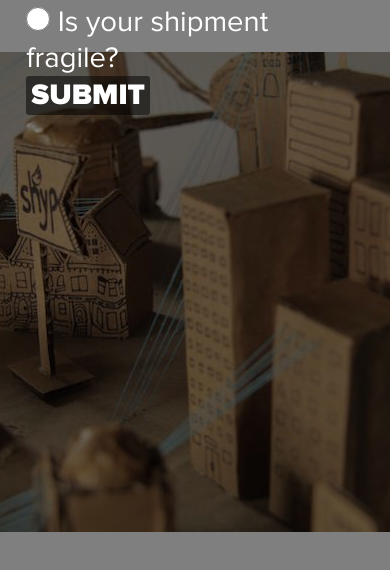
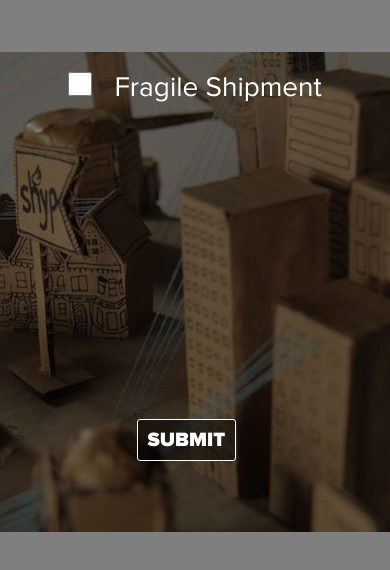
Before and after one commit to stuartvc/Bullshyp-PresentationApp, a plain HTML site: page index.html in a window 390 px wide. Both pictures are taken after a click on the button "RECEIVE SHIPMENT". Shown: the part 130-700 px from the top of the page. Drawn offline with Linux system fonts and the light colour scheme; some packages are replaced by stand-ins of ours.

Commit message:
updated css

```diff
--- a/index.html
+++ b/index.html
@@ -9,10 +9,8 @@
 
 	<title>No Bullshyp</title>
 
-	<style>
-		@import 'ui/css/evothings-app.css';
-		@import 'ui/css/bullshyp.css';
-	</style>
+	<link rel='stylesheet' type='text/css' href='ui/css/evothings-app.css'>
+	<link rel='stylesheet' type='text/css' href='ui/css/Bullshyp.css'>
 
 	<script>
 	// Redirect console.log to Evothings Workbench.
@@ -39,16 +37,17 @@
 	<div class='wrapper'>
 		<h1 class='nobs'>No BullShyp</h1>
 		<div class="page1">
-			<p style="font-size:1100%px">Your shipment is currently being tracked. Press the button below once you have received your shipment.</p>
+			<p style="font-size:85%;text-align:center;">Your shipment is currently being tracked. Press the button below once you have received your shipment.</p>
 
 				<button class='submit_button' onClick='receiveShipment();'>Receive Shipment</button>
 
 		</div>
 		<div class="page2" style="display:none;">
-				<input type='radio' id='fragile'> Is your shipment fragile?</input>
-				<br>
-				<button class='submit_button' onClick='submitParameters();'>Submit</input>
+			<div class='details-form'>
+				<input type='checkbox' id='fragile'> Fragile Shipment</input>
 
+				<button class='submit_button2' onClick='submitParameters();'>Submit</input>
+			</div>
 		</div>
 		<div class="page3" style="display:none;">
 			<h2 class='shiphand'>Your shipment was handled:</h2>
--- a/ui/css/Bullshyp.css
+++ b/ui/css/Bullshyp.css
@@ -7,6 +7,7 @@
 	font-size:125% !important;
 	text-align:center !important;
 	font-color:white !important;
+
 }
 
 .wrapper {
@@ -17,11 +18,33 @@
 	/*background-color: #0D47A1 !important;*/
 	background:linear-gradient( rgba(0, 0, 0, 0.5), rgba(0, 0, 0, 0.5) );
 	color:white;
-	padding:5px;
+	padding:10px !important;
 	border-radius:3px;
-	border-color:white !important;
+	border:1px solid #fff !important;
 	margin:auto;
+	font-size:20px;
+	text-align:center;
+	position:absolute;
+	top:65%;
+	left:20%;
+
 }
+.submit_button2 {
+	/*background-color: #0D47A1 !important;*/
+	background:linear-gradient( rgba(0, 0, 0, 0.5), rgba(0, 0, 0, 0.5) );
+	color:white;
+	padding:10px !important;
+	border-radius:3px;
+	border:1px solid #fff !important;
+	margin:auto;
+	font-size:20px;
+	text-align:center;
+	position:absolute;
+	top:65%;
+	left:35%;
+
+}
+
 .shiphand{
 	text-align:center;
 	font-size:110%;
@@ -35,9 +58,12 @@ html {
 #fragile{
 	width:24px;
 	height:24px;
+	margin-right:15px;
 
 }
 
 .details-form{
-	font-size:24px;
+	text-align:center;
+	padding-top:20%;
+	font-size:28px;
 }
```
